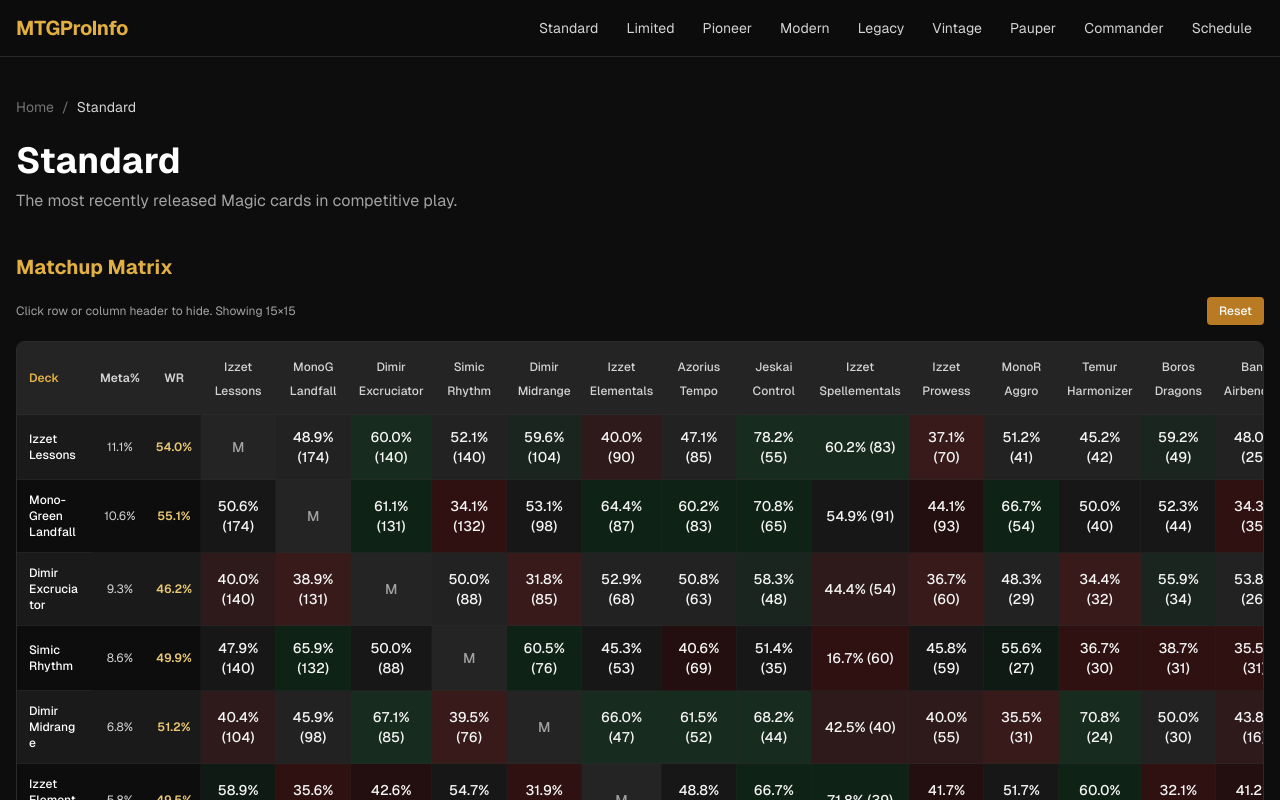
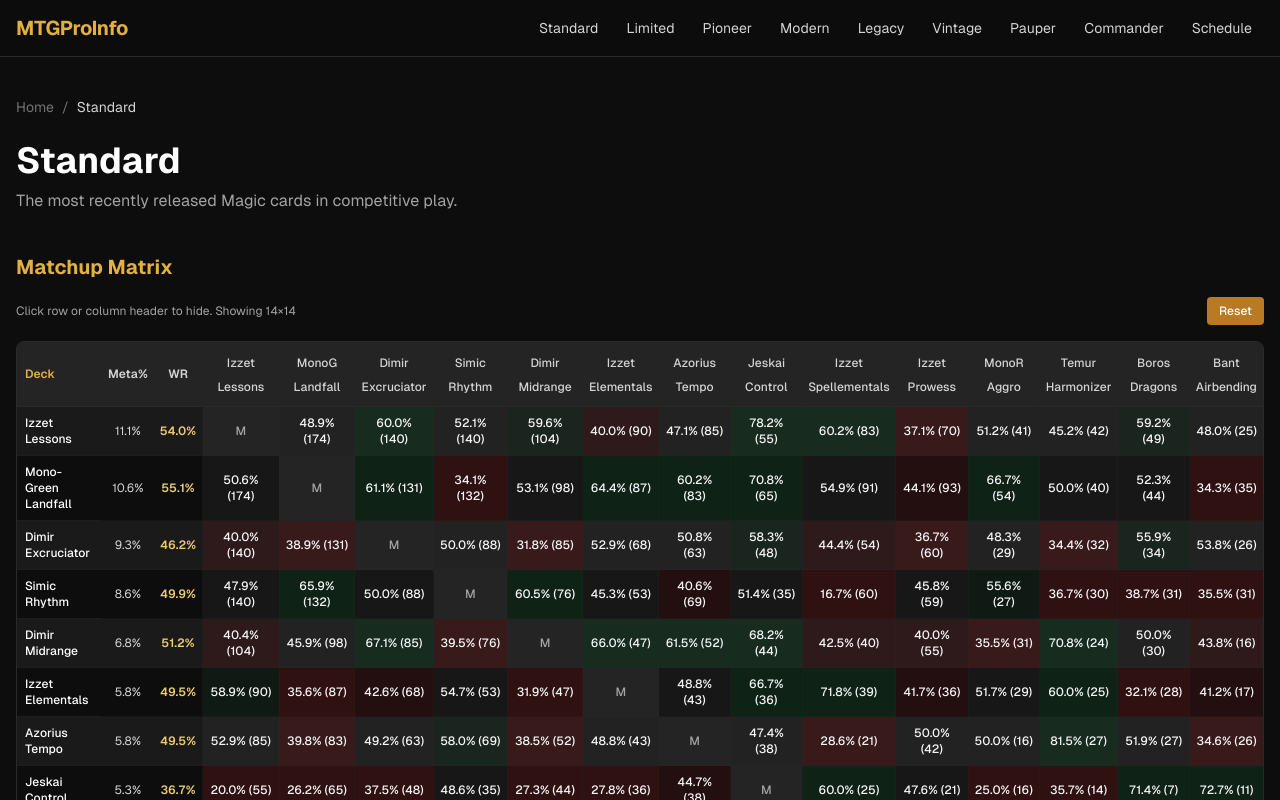
Before and after one commit to leobotclawd-ship-it/spike-vault, a Next.js app: page /format/standard in a window 1280 px wide. Shown: the top 800 px of the page. Built offline with nearby package versions, Linux system fonts and the light colour scheme.

Commit message:
refactor: Remove 'Other' deck, expand to 85px, tighten spacing everywhere

```diff
--- a/src/components/formats/InteractiveMatchupMatrix.tsx
+++ b/src/components/formats/InteractiveMatchupMatrix.tsx
@@ -51,8 +51,8 @@ export default function InteractiveMatchupMatrix() {
     setHiddenCols(new Set());
   };
 
-  const visibleRows = allDecks.filter(deck => !hiddenRows.has(deck));
-  const visibleCols = allDecks.filter(deck => !hiddenCols.has(deck));
+  const visibleRows = allDecks.filter(deck => !hiddenRows.has(deck) && deck !== 'Other');
+  const visibleCols = allDecks.filter(deck => !hiddenCols.has(deck) && deck !== 'Other');
 
   return (
     <div className="w-full">
@@ -72,13 +72,13 @@ export default function InteractiveMatchupMatrix() {
         <table className="text-base">
           <thead className="bg-bg-tertiary border-b border-border sticky top-0">
             <tr>
-              <th className="px-3 py-3 text-left text-gold-400 font-semibold sticky left-0 z-10 bg-bg-tertiary min-w-[75px] text-xs">Deck</th>
-              <th className="px-2 py-3 text-center text-neutral-300 font-semibold min-w-[50px] text-xs">Meta%</th>
-              <th className="px-2 py-3 text-center text-neutral-300 font-semibold min-w-[40px] text-xs">WR</th>
+              <th className="px-2 py-2 text-left text-gold-400 font-semibold sticky left-0 z-10 bg-bg-tertiary min-w-[85px] text-xs">Deck</th>
+              <th className="px-1.5 py-2 text-center text-neutral-300 font-semibold min-w-[36px] text-xs">Meta%</th>
+              <th className="px-1.5 py-2 text-center text-neutral-300 font-semibold min-w-[30px] text-xs">WR</th>
               {visibleCols.map(deck => (
                 <th
                   key={deck}
-                  className="px-2 py-3 text-center text-neutral-300 font-semibold min-w-[75px] cursor-pointer hover:bg-gold-900/30 transition-colors select-none"
+                  className="px-1.5 py-2 text-center text-neutral-300 font-semibold min-w-[65px] cursor-pointer hover:bg-gold-900/30 transition-colors select-none"
                   onClick={() => toggleCol(deck)}
                   title={`Click to hide: ${deck}`}
                 >
@@ -89,23 +89,23 @@ export default function InteractiveMatchupMatrix() {
           </thead>
           <tbody>
             {standardMatchups
-              .filter(matchup => !hiddenRows.has(matchup.deckName))
+              .filter(matchup => !hiddenRows.has(matchup.deckName) && matchup.deckName !== 'Other')
               .map((matchup, idx) => (
                 <tr
                   key={matchup.deckName}
-                  className={`border-b border-border/50 hover:bg-bg-secondary/50 transition-colors ${
+                  className={`border-b border-border/30 hover:bg-bg-secondary/50 transition-colors ${
                     idx % 2 === 0 ? 'bg-bg-secondary' : 'bg-bg-primary'
                   }`}
                 >
                   <td
-                    className="px-3 py-3 font-medium text-white text-xs cursor-pointer hover:text-gold-400 sticky left-0 z-10 bg-inherit min-w-[75px] max-w-[75px] whitespace-normal break-words select-none"
+                    className="px-2 py-2 font-medium text-white text-xs cursor-pointer hover:text-gold-400 sticky left-0 z-10 bg-inherit min-w-[85px] max-w-[85px] whitespace-normal break-words select-none"
                     onClick={() => toggleRow(matchup.deckName)}
                     title={`Click to hide: ${matchup.deckName}`}
                   >
                     {matchup.deckName}
                   </td>
-                  <td className="px-2 py-3 text-center text-xs text-neutral-300">{matchup.metaShare}</td>
-                  <td className="px-2 py-3 text-center text-xs font-semibold text-gold-300">{matchup.overallWinrate}</td>
+                  <td className="px-1.5 py-2 text-center text-xs text-neutral-300">{matchup.metaShare}</td>
+                  <td className="px-1.5 py-2 text-center text-xs font-semibold text-gold-300">{matchup.overallWinrate}</td>
                   {visibleCols.map(opponentDeck => {
                     const wr = matchup.matchups[opponentDeck];
                     const isNotApplicable = wr === null;
@@ -124,7 +124,7 @@ export default function InteractiveMatchupMatrix() {
                     return (
                       <td
                         key={opponentDeck}
-                        className={`px-2 py-3 text-center text-sm font-medium min-w-[75px] ${bgColor} ${
+                        className={`px-1.5 py-2 text-center text-xs font-medium min-w-[65px] ${bgColor} ${
                           isNotApplicable ? 'text-neutral-400' : 'text-neutral-100'
                         } border-l border-border/30 cursor-pointer hover:opacity-80 transition-opacity select-none`}
                       >
```
